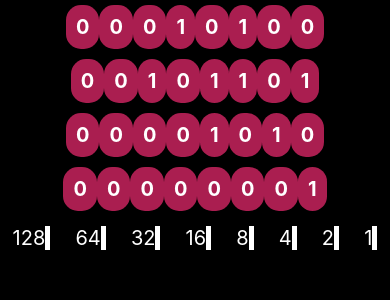
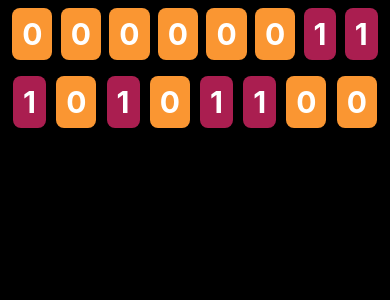
Before and after one commit to ghaiklor/binary-code, a React Native app: screen / in a window 390 px wide. Shown: the top 300 px of the page. Built offline with nearby package versions, Linux system fonts and the light colour scheme.

Commit message:
feature: implement simple BitGrid where game will go

```diff
--- a/src/App.js
+++ b/src/App.js
@@ -1,7 +1,6 @@
 import React from 'react';
 import {StyleSheet, View} from 'react-native';
-import BitNumber from './components/BitNumber';
-import BitRuler from './components/BitRuler';
+import BitGrid from "./components/BitGrid";
 
 const styles = StyleSheet.create({
   container: {
@@ -17,11 +16,7 @@ export class App extends React.Component {
   render() {
     return (
       <View style={styles.container}>
-        <BitNumber number={20}/>
-        <BitNumber number={45}/>
-        <BitNumber number={10}/>
-        <BitNumber number={1}/>
-        <BitRuler/>
+        <BitGrid/>
       </View>
     );
   }
--- /dev/null
+++ b/src/components/BitGrid.js
@@ -0,0 +1,39 @@
+import React from 'react';
+import {View} from 'react-native';
+import BitNumber from '../components/BitNumber';
+
+export class BitGrid extends React.Component {
+  componentDidMount() {
+    setTimeout(this.scheduleNextNumber.bind(this), 4000);
+  }
+
+  onPress(numberIndex, bitIndex) {
+    console.log(numberIndex);
+    console.log(bitIndex);
+  }
+
+  scheduleNextNumber() {
+    const {field} = this.state;
+
+    field.push(Math.floor(Math.random() * 255));
+
+    this.setState({field});
+  }
+
+  state = {
+    field: [Math.floor(Math.random() * 255)]
+  };
+
+  render() {
+    const {field} = this.state;
+    const numbers = field.map((number, i) => <BitNumber number={number} onPress={this.onPress.bind(this, i)}/>);
+
+    return (
+      <View>
+        {numbers}
+      </View>
+    );
+  }
+}
+
+export default BitGrid;
--- a/src/components/BitNumber.js
+++ b/src/components/BitNumber.js
@@ -6,28 +6,25 @@ import Tile from '../components/Tile';
 const styles = StyleSheet.create({
   container: {
     flexDirection: 'row',
-    justifyContent: 'center',
+    justifyContent: 'space-around',
     alignItems: 'center',
-    margin: 5
+    margin: 8
   }
 });
 
 export class BitNumber extends React.Component {
   render() {
-    const {number} = this.props;
-    const bits = parseInt(number, 10).toString(2).padStart(8, '0').split('');
-    const tiles = bits.map(bit => <Tile bit={bit}/>);
+    const {number, onPress} = this.props;
+    const bits = parseInt(number, 10).toString(2).padStart(8, '0').split('').map(Number);
+    const tiles = bits.map((bit, i) => <Tile bit={bit} onPress={() => onPress(i)}/>);
 
-    return (
-      <View style={styles.container}>
-        {tiles}
-      </View>
-    );
+    return <View style={styles.container}>{tiles}</View>;
   }
 }
 
 BitNumber.propTypes = {
-  number: PropTypes.number.isRequired
+  number: PropTypes.number.isRequired,
+  onPress: PropTypes.func.isRequired
 };
 
 export default BitNumber;
--- a/src/components/BitRuler.js
+++ /dev/null
@@ -1,37 +0,0 @@
-import React from 'react';
-import {StyleSheet, View, Text} from 'react-native';
-
-const styles = StyleSheet.create({
-  container: {
-    flexDirection: 'row',
-    justifyContent: 'space-around',
-    alignItems: 'center',
-    marginTop: 10,
-    width: '100%'
-  },
-  text: {
-    borderRightColor: 'white',
-    borderRightWidth: 5,
-    color: 'white',
-    fontSize: 20
-  }
-});
-
-export class BitRuler extends React.Component {
-  render() {
-    return (
-      <View style={styles.container}>
-        <Text style={styles.text}>128</Text>
-        <Text style={styles.text}>64</Text>
-        <Text style={styles.text}>32</Text>
-        <Text style={styles.text}>16</Text>
-        <Text style={styles.text}>8</Text>
-        <Text style={styles.text}>4</Text>
-        <Text style={styles.text}>2</Text>
-        <Text style={styles.text}>1</Text>
-      </View>
-    );
-  }
-}
-
-export default BitRuler;
--- a/src/components/Tile.js
+++ b/src/components/Tile.js
@@ -1,13 +1,15 @@
 import React from 'react';
-import {Text, View, StyleSheet} from 'react-native';
+import {Text, View, StyleSheet, TouchableOpacity} from 'react-native';
 import PropTypes from 'prop-types';
 
 const styles = StyleSheet.create({
   container: {
     justifyContent: 'center',
     alignItems: 'center',
-    borderRadius: 15,
-    padding: 10
+    borderRadius: 8,
+    padding: 8,
+    paddingRight: 10,
+    paddingLeft: 10
   },
   bitL: {
     backgroundColor: 'rgb(250, 150, 50)'
@@ -18,25 +20,26 @@ const styles = StyleSheet.create({
   text: {
     color: 'white',
     fontWeight: 'bold',
-    fontSize: 20
+    fontSize: 30
   }
 });
 
 export class Tile extends React.Component {
   render() {
-    const {bit} = this.props;
+    const {bit, onPress} = this.props;
     const isL = bit === 0;
+    const viewStyle = [styles.container, isL ? styles.bitL : styles.bitH];
+    const text = <Text style={styles.text}>{bit}</Text>;
+    const view = <View style={viewStyle}>{text}</View>;
+    const touchableView = <TouchableOpacity onPress={onPress}>{view}</TouchableOpacity>;
 
-    return (
-      <View style={[styles.container, isL ? styles.bitL : styles.bitH]}>
-        <Text style={styles.text}>{bit}</Text>
-      </View>
-    );
+    return onPress ? touchableView : view;
   }
 }
 
 Tile.propTypes = {
-  bit: PropTypes.oneOf([0, 1]).isRequired
+  bit: PropTypes.oneOf([0, 1]).isRequired,
+  onPress: PropTypes.func
 };
 
 export default Tile;
```
